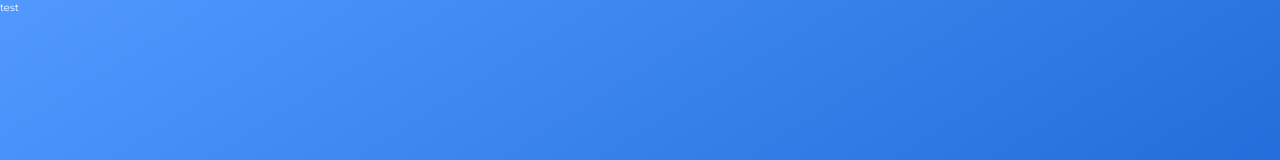
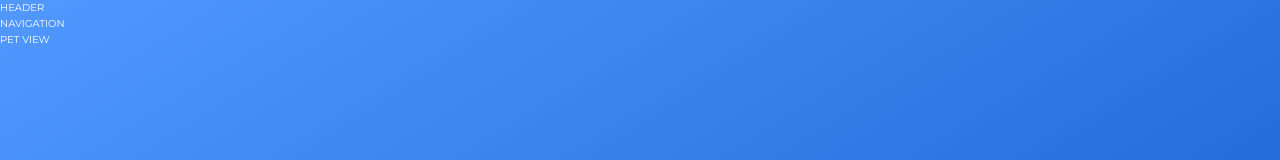
Before and after one commit to Elldrigar/PP_03-Pet-adoption, a website: page index.html in a window 1280 px wide. Shown: the top 160 px of the page. Drawn offline with Linux system fonts and the light colour scheme.

Commit message:
Add wrap-container header, nav and main Tags

```diff
--- a/index.html
+++ b/index.html
@@ -13,7 +13,19 @@
 </head>
 
 <body>
-    test
+    <div class="container">
+        <header class="header">
+            HEADER
+        </header>
+        <div class="content">
+            <nav class="sidebar">
+                NAVIGATION
+            </nav>
+            <main class="pet-view">
+                PET VIEW
+            </main>
+        </div>
+    </div>
 </body>
 
 </html>
```
